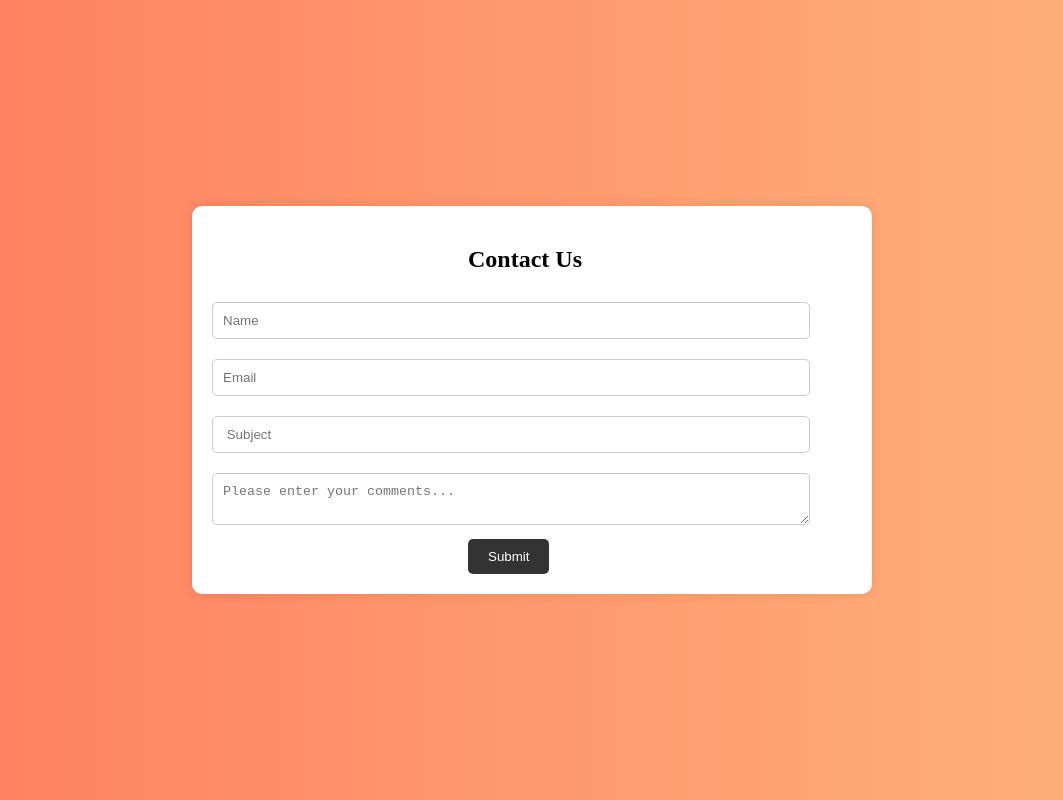
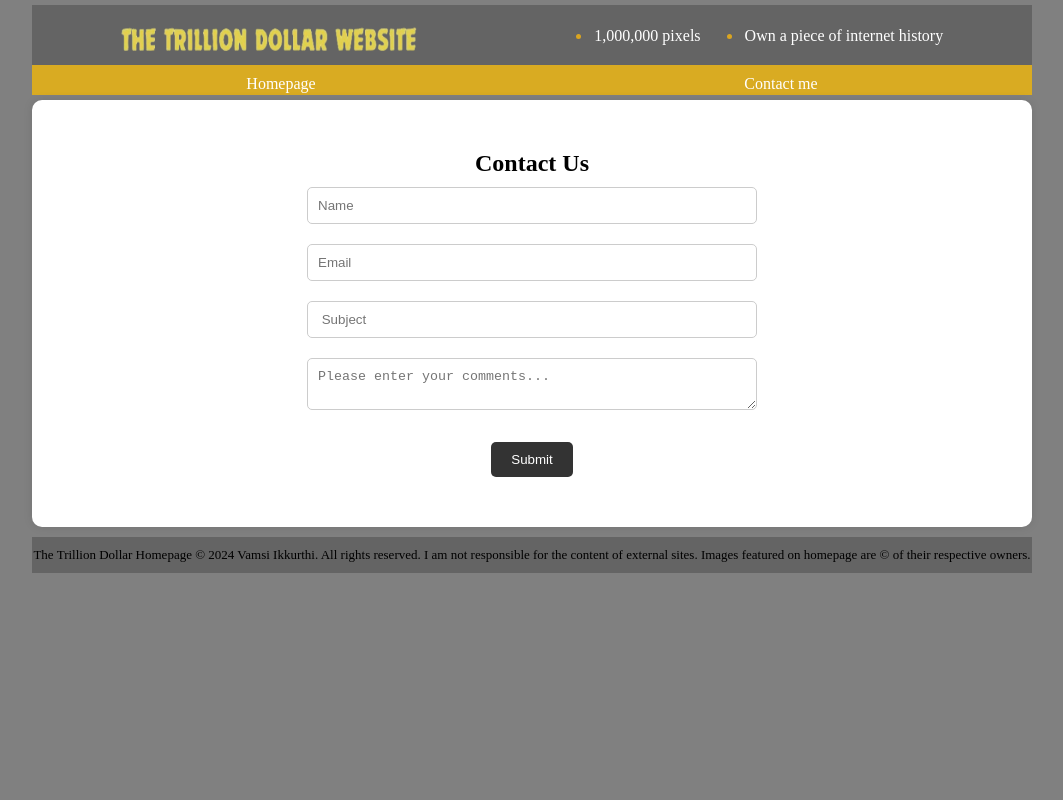
Before and after one commit to Deepikatummala/Trillion-dollar-page, a plain HTML site: page contact.html in a window 1280 px wide. Shown: the whole page, without its empty margins (108-1171 px from the left). Drawn offline with Linux system fonts and the light colour scheme.

Commit message:
ssave changes

```diff
--- a/contact.css
+++ b/contact.css
@@ -1,24 +1,24 @@
-body {
-    background: linear-gradient(to right, #ff7e5f, #feb47b);
-    display: flex;
-    justify-content: center;
-    align-items: center;
-    height: 100vh;
-    margin: 0;
+body,
+html {
+  margin: 0;
+  padding: 0;
+  height: 100%;
+  background-color: grey;
+  text-align: center;
 }
 .contact-form {
-  width: 50%;
+  width: 100%;
     background: white;
-    padding: 20px;
+    padding: 50px;
     border-radius: 10px;
     box-shadow: 0 0 10px rgba(0, 0, 0, 0.1);
+    margin: 5px 0px 5px 0px;
+    text-align: center;
 }
 
-.contact-form h2{
-  margin-left: 40%;
-}
+
 .contact-form input, .contact-form textarea {
-    width: 90%;
+    width: 50%;
     padding: 10px;
     margin: 10px  0px 10px 0px;
     border: 1px solid #ccc;
@@ -31,6 +31,6 @@ body {
     color: white;
     border-radius: 5px;
     cursor: pointer;
-    margin-left: 40%;
+
 
 }
--- a/contact.html
+++ b/contact.html
@@ -1,15 +1,32 @@
+
+
 <!DOCTYPE html>
 <html lang="en">
   <head>
-    <meta charset="UTF-8">
-    <meta name="viewport" content="width=device-width, initial-scale=1.0">
+    <meta charset="UTF-8" />
+    <meta name="viewport" content="width=device-width, initial-scale=1.0" />
     <title>Contact Us</title>
+    <link rel="stylesheet" href="styles.css">
     <link rel="stylesheet" href="contact.css">
-
-
-
   </head>
   <body>
+    <section class="body">
+
+      <section class="main-container">
+        <header>
+          <img src="trillion.png" alt="Trillion Dollar Logo" />
+          <ul>
+            <li class="li1">1,000,000 pixels</li>
+            <li>Own a piece of internet history</li>
+          </ul>
+        </header>
+        <div class="links">
+          <a class="nav" href="index.html">Homepage</a>
+
+          <a class="nav" href="contact.html">Contact me</a>
+        </div>
+        <div>
+
             <form action="https://api.web3forms.com/submit" method="POST" id="contact-form" class="contact-form">
               <h2>Contact Us</h2>
               <input type="hidden" name="access_key" value="541baaf8-5f5b-4135-92bc-c596ded5d66f">
@@ -21,9 +38,22 @@
               <input type="text" id="Subject" name="Subject" placeholder=" Subject">
 
               <textarea name="message" id="message" placeholder="Please enter your comments..." required></textarea>
+              <br>
+              <br>
               <button type="submit" >Submit</button>
           </form>
 
+        </div>
 
+      </section>
+
+    </section>
+    <footer>
+      <p>
+        The Trillion Dollar Homepage © 2024 Vamsi Ikkurthi. All rights reserved.
+        I am not responsible for the content of external sites. Images featured
+        on homepage are © of their respective owners.
+      </p>
+    </footer>
+    <script src="script.js"></script>
   </body>
-</html>
```
Lines whose indentation alone changed are shown as unchanged.
